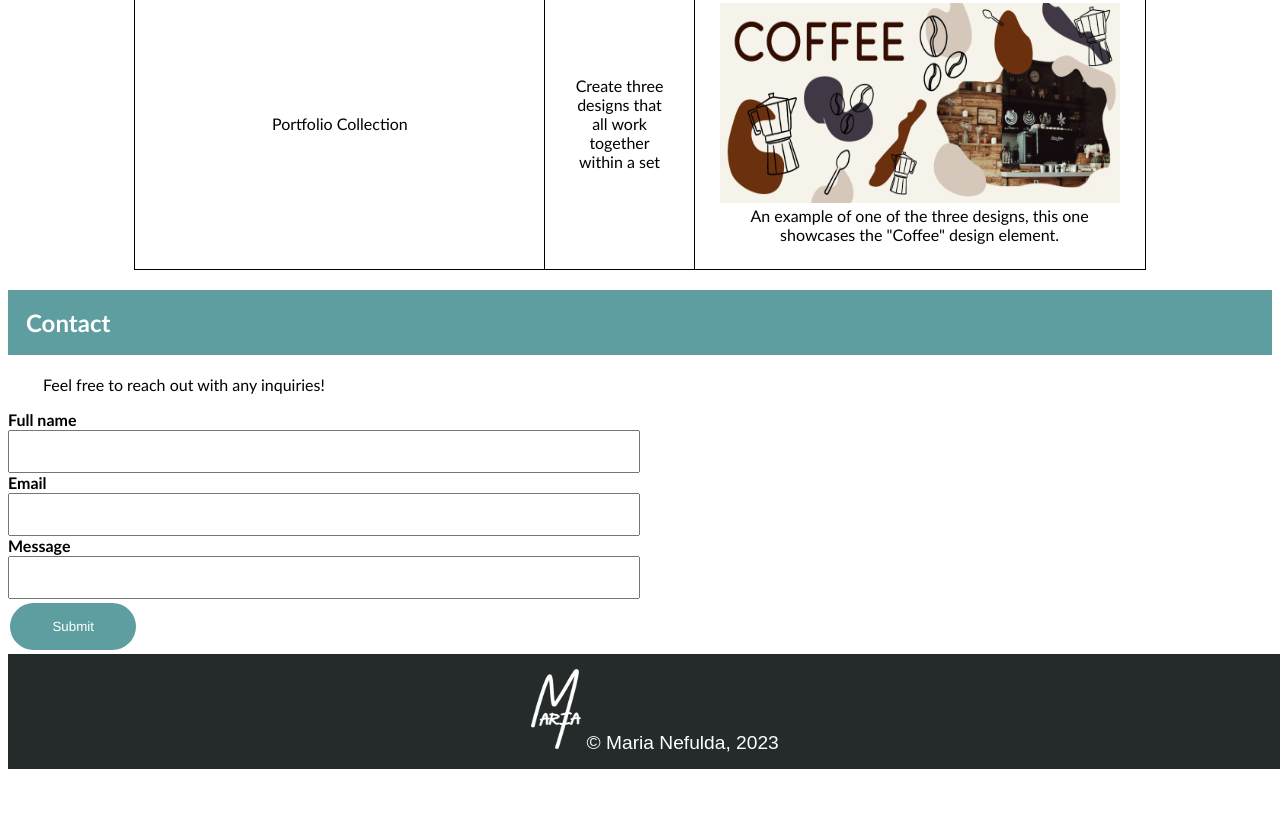
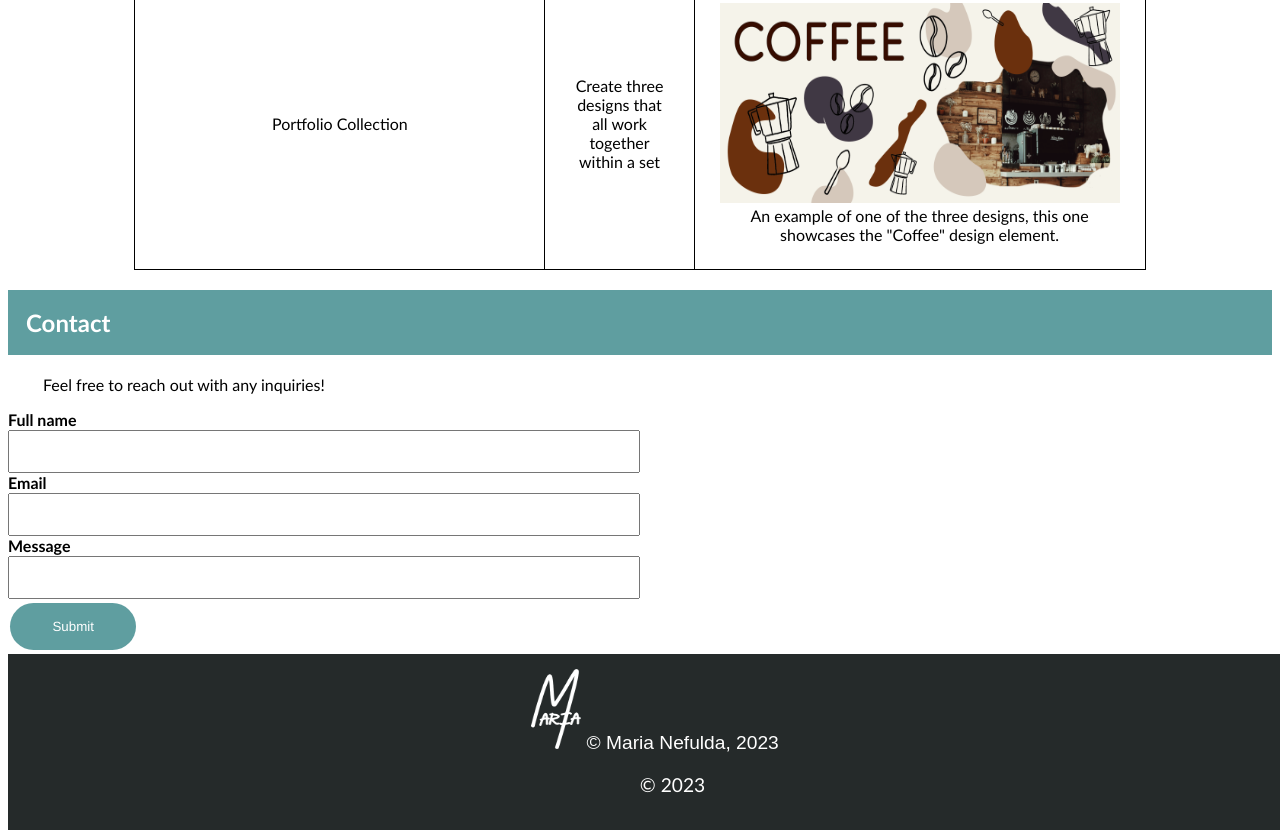
Before and after one commit to Mariantix/Mariantix.github.io, a plain HTML site: page index.html in a window 1280 px wide. Shown: the part 1114-1952 px from the top of the page. Before the commit the page ends 1891 px from the top, so only its background shows below. Drawn offline with Linux system fonts and the light colour scheme.

Commit message:
commit changes

```diff
--- a/index.html
+++ b/index.html
@@ -70,7 +70,7 @@
     <footer>
         <img src="./images/Logo - White.png" height="80" width="50" alt="Maria name logo"/>
         &copy; Maria Nefulda, 2023
-        <span id="currentYear"> </span>
+        <p> &copy; <span id="copyright-year"> Maria Nefulda. All Rights Reserved. </span></p>
     </footer>
 </body>
 </html>
--- a/main.js
+++ b/main.js
@@ -1,9 +1,8 @@
 console.log ('Hello, World!');
 
 var footer = document.getElementById("FOOTER");
-var currentYear = newDate().getFullYear(); {
-document.getElementById("currentYear").innerHTML = currentYear;
-}
+    document.getElementById("copyright-year").innerHTML = new Date().getFullYear();
+
 function myFunction() {
 document.getElementById("alerting").innerHTML = "Hello World";
 }
```
